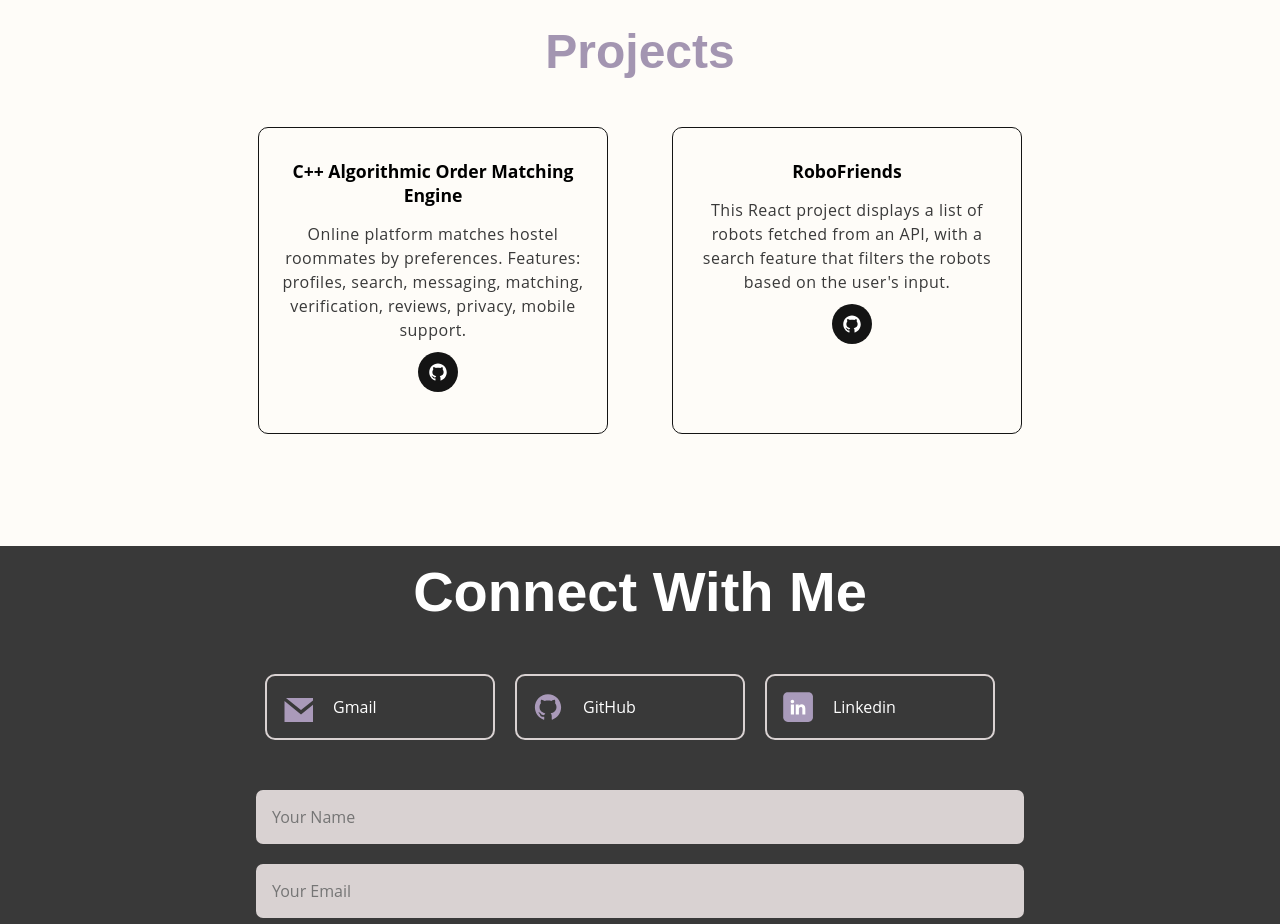
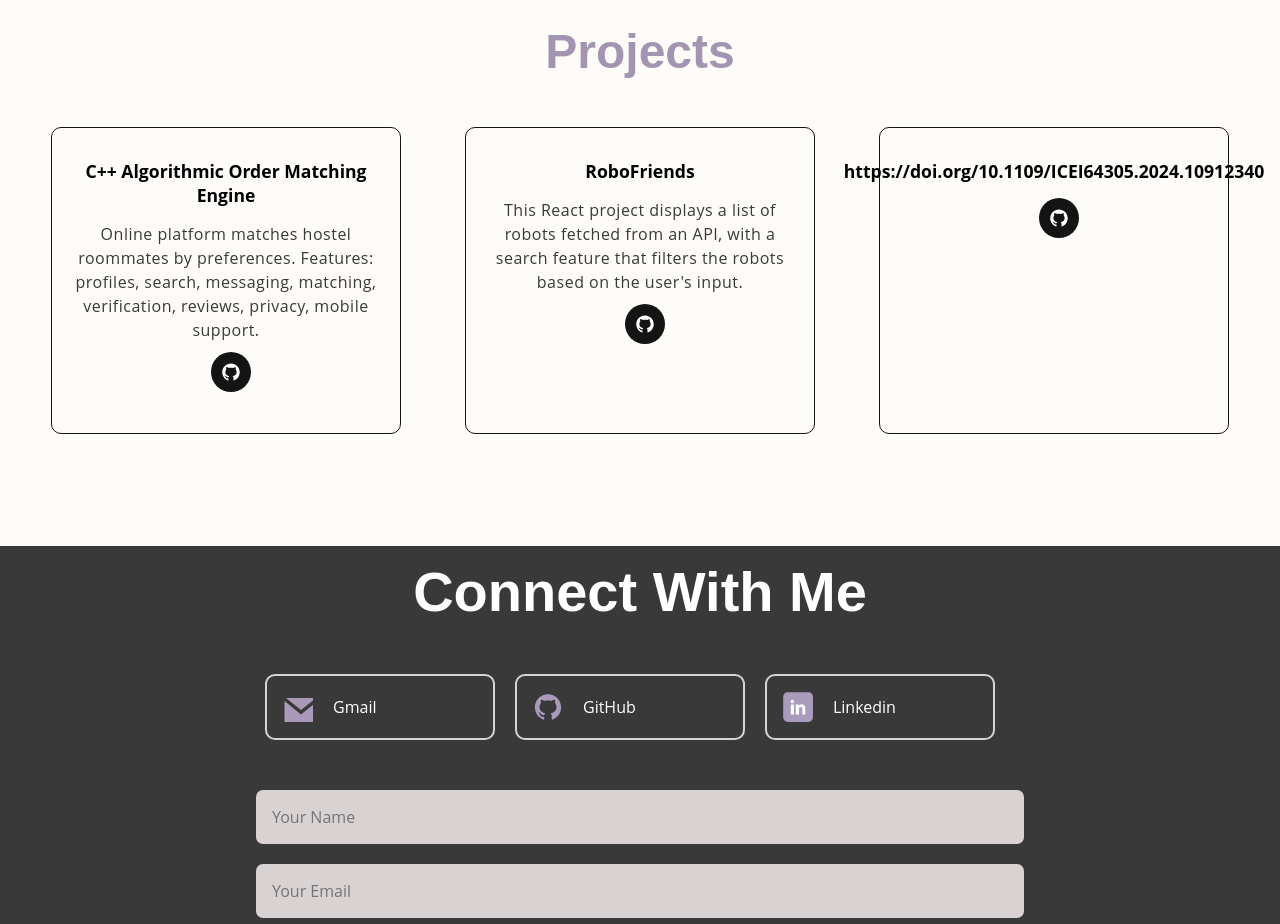
Before and after one commit to AayushNair10/portfolio, a React (Create React App) app: page / in a window 1280 px wide. Shown: the part 1860-2784 px from the top of the page. Built offline with nearby package versions, Linux system fonts and the light colour scheme.

Commit message:
Update Projects.js

```diff
--- a/src/data/Projects.js
+++ b/src/data/Projects.js
@@ -18,6 +18,16 @@ const projectItems = [
 
     },
 
+    {
+      name: "https://doi.org/10.1109/ICEI64305.2024.10912340",
+      description:
+        "",
+      gitLink: "https://doi.org/10.1109/ICEI64305.2024.10912340",
+      urlLink: "https://doi.org/10.1109/ICEI64305.2024.10912340",
+      skills: [],
+
+    },
+
   ];
 
   export default projectItems;
```
